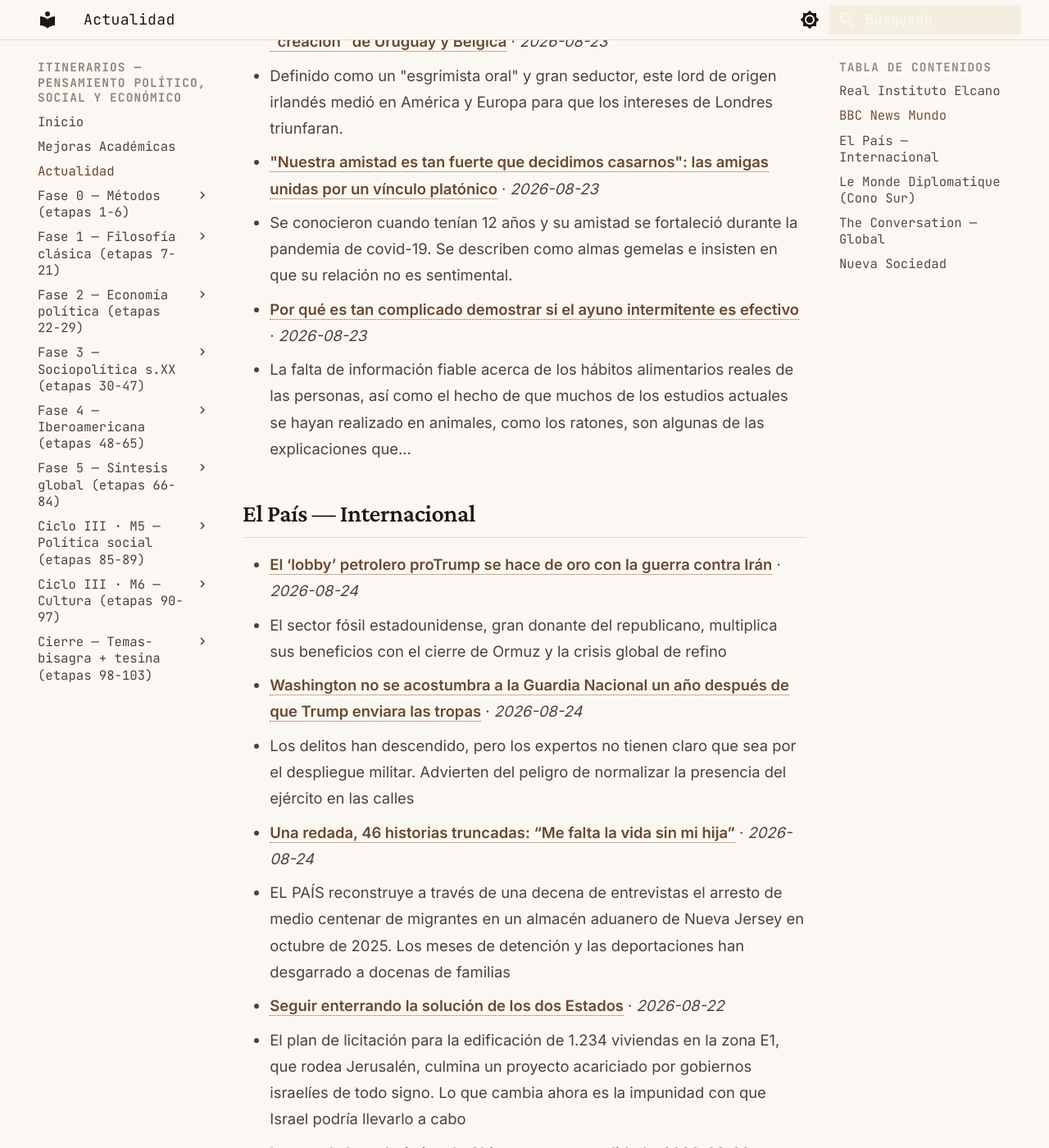
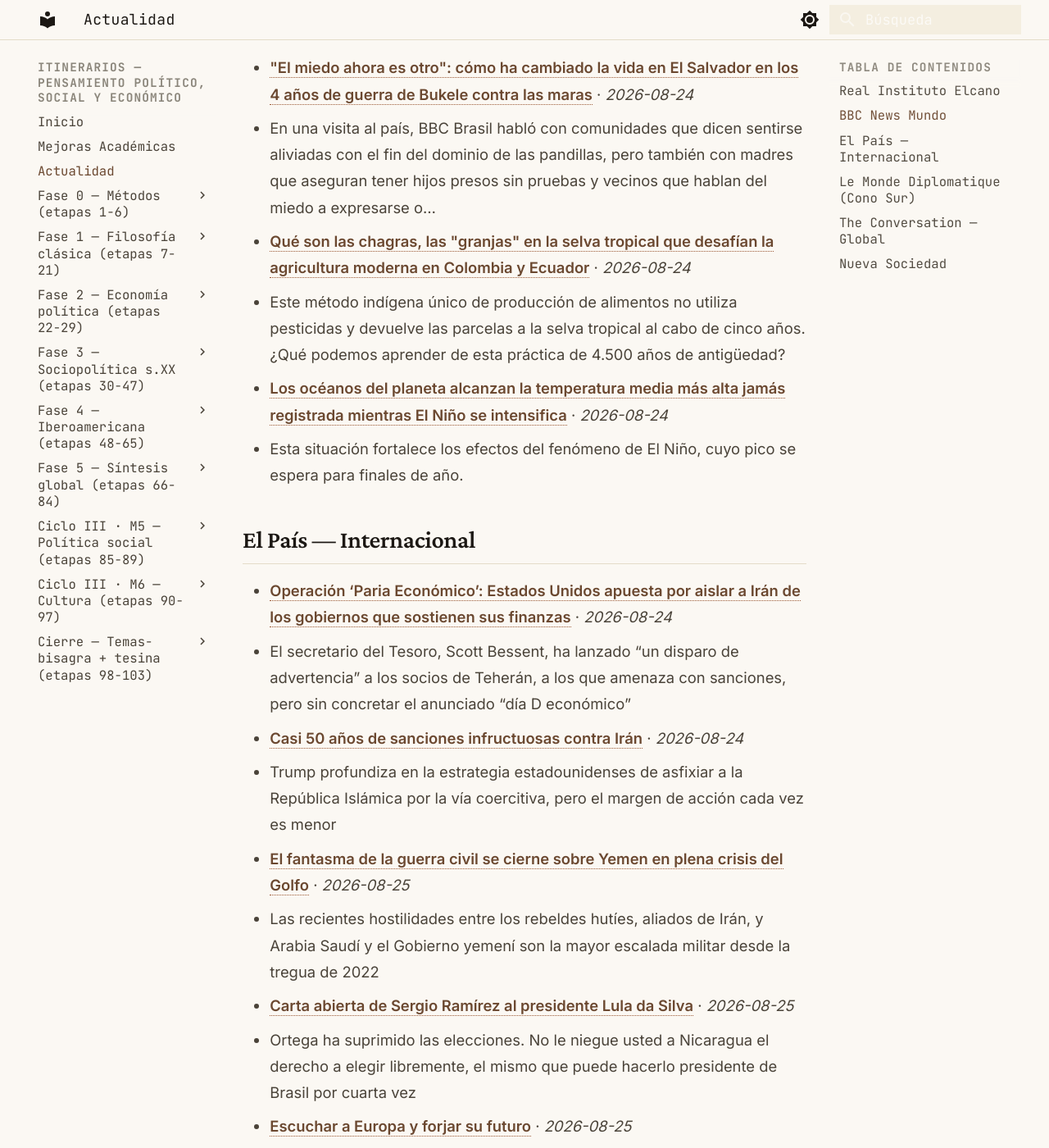
Before and after one commit to MrSpagVi/Curso, an MkDocs documentation site: the page built from docs/actualidad.md, in a window 1280 px wide and 1400 px high, scrolled down 1223 px. Shown: the whole window at 82% size. Built offline with MkDocs 1.6.1 and Material for MkDocs 9.7.7, drawn with Linux system fonts in a browser that asks for light colours; some of the changed text lies outside the part shown.

Commit message:
auto: actualidad 2026-08-25

```diff
--- a/docs/actualidad.md
+++ b/docs/actualidad.md
@@ -6,7 +6,7 @@ title: Actualidad
 
 Últimos titulares de fuentes que dictan agenda en ciencia política y geopolítica. Actualizado automáticamente cada día (vía GitHub Actions).
 
-_Última actualización: 2026-08-24 06:38 UTC_
+_Última actualización: 2026-08-25 06:31 UTC_
 
 !!! tip "Ritual mensual — #actualidad"
     El último sábado de cada mes: agarrá **un** titular de los de abajo y escribí **300 palabras** aplicándole **2 autores** del último mes que leíste. ¿Qué diría cada uno? ¿En qué chocan? No resumas la noticia — usala como caso para pensar con las herramientas que venís construyendo. Guardá el texto con el tag `#actualidad` en tu sistema de notas. Esto convierte la teoría en criterio sobre la coyuntura: el objetivo del plan no es citar a Maquiavelo, es leer el presente con él.
@@ -17,29 +17,29 @@ _Sin datos en esta ejecución. Visitar fuente: [https://www.realinstitutoelcano.
 
 ## BBC News Mundo
 
-- **[Tras la pista de un fantasma: cómo la BBC localizó al jefe de espionaje fugitivo de Al Assad tras una búsqueda de meses](https://www.bbc.com/mundo/articles/cy8e3696l7no?at_medium=RSS&at_campaign=rss)** · *2026-08-24*
-  - Una libreta ayudó a dar con Hussam Luka, alias "La Araña", quien fue uno de los hombres más temidos de Siria durante la era de Bashar al Assad.
-- **["El Estado de bienestar en un edificio": por qué son tan importantes las bibliotecas en Finlandia (y no solo para prestar libros)](https://www.bbc.com/mundo/articles/cj3gly8jkr2o?at_medium=RSS&at_campaign=rss)** · *2026-08-23*
-  - En Finlandia, las bibliotecas se valoran cada vez más no por la cantidad de libros que prestan, sino por cómo contribuyen al funcionamiento de la sociedad.
-- **[Quién fue John Ponsonby, el diplomático británico que fue clave para la "creación" de Uruguay y Bélgica](https://www.bbc.com/mundo/articles/c9qdp7gn45po?at_medium=RSS&at_campaign=rss)** · *2026-08-23*
-  - Definido como un "esgrimista oral" y gran seductor, este lord de origen irlandés medió en América y Europa para que los intereses de Londres triunfaran.
-- **["Nuestra amistad es tan fuerte que decidimos casarnos": las amigas unidas por un vínculo platónico](https://www.bbc.com/mundo/articles/cj03lyl6jzvo?at_medium=RSS&at_campaign=rss)** · *2026-08-23*
-  - Se conocieron cuando tenían 12 años y su amistad se fortaleció durante la pandemia de covid-19. Se describen como almas gemelas e insisten en que su relación no es sentimental.
-- **[Por qué es tan complicado demostrar si el ayuno intermitente es efectivo](https://www.bbc.com/mundo/articles/c70gde8p6k8o?at_medium=RSS&at_campaign=rss)** · *2026-08-23*
-  - La falta de información fiable acerca de los hábitos alimentarios reales de las personas, así como el hecho de que muchos de los estudios actuales se hayan realizado en animales, como los ratones, son algunas de las explicaciones que…
+- **["Las mujeres tienen deficiencias intelectuales": el exclusivo acceso de la BBC para ver cómo el Talibán gobierna Afganistán](https://www.bbc.com/mundo/articles/cpveym9rpvjo?at_medium=RSS&at_campaign=rss)** · *2026-08-25*
+  - Cinco años después del regreso de los talibanes al poder, un equipo de periodistas ha seguido durante dos años a figuras destacadas del movimiento islamista mientras este transforma el país.
+- **[Mark Carney, el primer ministro de Canadá que desafía a Trump y acepta pelear en la guerra comercial con EE.UU.](https://www.bbc.com/mundo/articles/ceq85gq9n1lo?at_medium=RSS&at_campaign=rss)** · *2026-08-24*
+  - Canadá y EE.UU. están enfilados hacia una guerra comercial luego de que las negociaciones para un acuerdo definitivo no llegaran a buen puerto. El primer ministro canadiense tiene ahora que convencer a su población de asumir las…
+- **["El miedo ahora es otro": cómo ha cambiado la vida en El Salvador en los 4 años de guerra de Bukele contra las maras](https://www.bbc.com/mundo/articles/c07rl0nl44no?at_medium=RSS&at_campaign=rss)** · *2026-08-24*
+  - En una visita al país, BBC Brasil habló con comunidades que dicen sentirse aliviadas con el fin del dominio de las pandillas, pero también con madres que aseguran tener hijos presos sin pruebas y vecinos que hablan del miedo a expresarse o…
+- **[Qué son las chagras, las "granjas" en la selva tropical que desafían la agricultura moderna en Colombia y Ecuador](https://www.bbc.com/mundo/articles/cp8e6pz7kglo?at_medium=RSS&at_campaign=rss)** · *2026-08-24*
+  - Este método indígena único de producción de alimentos no utiliza pesticidas y devuelve las parcelas a la selva tropical al cabo de cinco años. ¿Qué podemos aprender de esta práctica de 4.500 años de antigüedad?
+- **[Los océanos del planeta alcanzan la temperatura media más alta jamás registrada mientras El Niño se intensifica](https://www.bbc.com/mundo/articles/c790wv4gznwo?at_medium=RSS&at_campaign=rss)** · *2026-08-24*
+  - Esta situación fortalece los efectos del fenómeno de El Niño, cuyo pico se espera para finales de año.
 
 ## El País — Internacional
 
-- **[El ‘lobby’ petrolero proTrump se hace de oro con la guerra contra Irán](https://elpais.com/internacional/2026-08-24/el-lobby-petrolero-pro-trump-se-hace-de-oro-con-la-guerra-contra-iran.html)** · *2026-08-24*
-  - El sector fósil estadounidense, gran donante del republicano, multiplica sus beneficios con el cierre de Ormuz y la crisis global de refino
-- **[Washington no se acostumbra a la Guardia Nacional un año después de que Trump enviara las tropas](https://elpais.com/internacional/2026-08-24/washington-no-se-acostumbra-a-la-guardia-nacional-un-ano-despues-de-que-trump-enviara-las-tropas.html)** · *2026-08-24*
-  - Los delitos han descendido, pero los expertos no tienen claro que sea por el despliegue militar. Advierten del peligro de normalizar la presencia del ejército en las calles
-- **[Una redada, 46 historias truncadas: “Me falta la vida sin mi hija”](https://elpais.com/us/migracion/2026-08-24/una-redada-46-historias-truncadas-me-falta-la-vida-sin-mi-hija.html)** · *2026-08-24*
-  - EL PAÍS reconstruye a través de una decena de entrevistas el arresto de medio centenar de migrantes en un almacén aduanero de Nueva Jersey en octubre de 2025. Los meses de detención y las deportaciones han desgarrado a docenas de familias
-- **[Seguir enterrando la solución de los dos Estados](https://elpais.com/internacional/2026-08-22/seguir-enterrando-la-solucion-de-los-dos-estados.html)** · *2026-08-22*
-  - El plan de licitación para la edificación de 1.234 viviendas en la zona E1, que rodea Jerusalén, culmina un proyecto acariciado por gobiernos israelíes de todo signo. Lo que cambia ahora es la impunidad con que Israel podría llevarlo a cabo
-- **[La ruta de la seda ártica de China ya es una realidad](https://elpais.com/opinion/2026-08-22/la-ruta-de-la-seda-artica-de-china-ya-es-una-realidad.html)** · *2026-08-22*
-  - El avance global de Pekín no es principalmente militar ni diplomático; es sobre todo industrial
+- **[Operación ‘Paria Económico’: Estados Unidos apuesta por aislar a Irán de los gobiernos que sostienen sus finanzas](https://elpais.com/internacional/2026-08-24/estados-unidos-da-un-ultimatum-a-cualquier-pais-lo-suficientemente-loco-como-para-seguir-negociando-con-iran.html)** · *2026-08-24*
+  - El secretario del Tesoro, Scott Bessent, ha lanzado “un disparo de advertencia” a los socios de Teherán, a los que amenaza con sanciones, pero sin concretar el anunciado “día D económico”
+- **[Casi 50 años de sanciones infructuosas contra Irán](https://elpais.com/internacional/2026-08-24/medio-siglo-de-sanciones-estadounidenses-infructuosas-contra-iran.html)** · *2026-08-24*
+  - Trump profundiza en la estrategia estadounidenses de asfixiar a la República Islámica por la vía coercitiva, pero el margen de acción cada vez es menor
+- **[El fantasma de la guerra civil se cierne sobre Yemen en plena crisis del Golfo](https://elpais.com/internacional/2026-08-25/el-fantasma-de-la-guerra-civil-se-cierne-sobre-yemen-en-plena-crisis-del-golfo.html)** · *2026-08-25*
+  - Las recientes hostilidades entre los rebeldes hutíes, aliados de Irán, y Arabia Saudí y el Gobierno yemení son la mayor escalada militar desde la tregua de 2022
+- **[Carta abierta de Sergio Ramírez al presidente Lula da Silva](https://elpais.com/opinion/2026-08-25/carta-abierta-de-sergio-ramirez-al-presidente-lula-da-silva.html)** · *2026-08-25*
+  - Ortega ha suprimido las elecciones. No le niegue usted a Nicaragua el derecho a elegir libremente, el mismo que puede hacerlo presidente de Brasil por cuarta vez
+- **[Escuchar a Europa y forjar su futuro](https://elpais.com/opinion/2026-08-25/escuchar-a-europa-y-forjar-su-futuro.html)** · *2026-08-25*
+  - Entre las decisiones fundamentales que tenemos que tomar, una destaca sobre las demás: alcanzar, antes de que acabe el año, un acuerdo sobre nuestro Presupuesto a largo plazo para 2028-2034
 
 ## Le Monde Diplomatique (Cono Sur)
 
@@ -47,16 +47,16 @@ _Sin datos en esta ejecución. Visitar fuente: [https://www.eldiplo.org/feed/](h
 
 ## The Conversation — Global
 
-- **[Who are the Brethren and what do they believe in?](https://theconversation.com/who-are-the-brethren-and-what-do-they-believe-in-290324)** · *2026-08-24*
-  - While the sect has some very conservative views and has been politically involved in recent years, its political impact has been limited.
-- **[Backyard bird feeding could be a bird flu ‘superspreader’. An expert explains](https://theconversation.com/backyard-bird-feeding-could-be-a-bird-flu-superspreader-an-expert-explains-290317)** · *2026-08-24*
-  - This seemingly harmless hobby could accelerate the spread of the deadly H5N1 strain.
-- **[Nearly every Australian engages with arts and culture. Politicians should pay attention](https://theconversation.com/nearly-every-australian-engages-with-arts-and-culture-politicians-should-pay-attention-289514)** · *2026-08-24*
-  - Governments at all levels often assume arts funding is not electorally popular. New data shows they are wrong.
-- **[Book Week is not just for big kids. How to engage babies and toddlers at storytime](https://theconversation.com/book-week-is-not-just-for-big-kids-how-to-engage-babies-and-toddlers-at-storytime-289401)** · *2026-08-24*
-  - Try funny voices, point out objects you know and don’t worry if your child would rather just sit on the book.
-- **[Insurers have a lot of data about us. Where do they get it, and how do they use it?](https://theconversation.com/insurers-have-a-lot-of-data-about-us-where-do-they-get-it-and-how-do-they-use-it-290053)** · *2026-08-24*
-  - Your insurer could know a lot more than just what’s on your application form. It’s worth understanding where this information comes from and how it can be used.
+- **[The Suburban Rail Loop will play a major role in the 2026 Victorian election. Why is it so controversial?](https://theconversation.com/the-suburban-rail-loop-will-play-a-major-role-in-the-2026-victorian-election-why-is-it-so-controversial-288923)** · *2026-08-25*
+  - It is an unenviable position for a government to have potentially misallocated tens of billions of dollars to poorly selected infrastructure.
+- **[NZ election poll watch: right still leads left, but Opportunity could deny it a majority](https://theconversation.com/nz-election-poll-watch-right-still-leads-left-but-opportunity-could-deny-it-a-majority-290340)** · *2026-08-25*
+  - With just over two months until the election, polls have settled into a new normal, with no clear frontrunner evident.
+- **[Can you eat too much tinned tuna?](https://theconversation.com/can-you-eat-too-much-tinned-tuna-289229)** · *2026-08-25*
+  - Tinned tuna is affordable, high in protein and doesn’t need cooking, making it a convenient and nutritious lunchtime staple. Here’s how much you can eat.
+- **[Aussie players are smashing transfer records. Does this benefit or harm Australian soccer?](https://theconversation.com/aussie-players-are-smashing-transfer-records-does-this-benefit-or-harm-australian-soccer-290321)** · *2026-08-25*
+  - Several Socceroos have earned huge new deals at European clubs. These moves can both boost, and harm, Australian soccer as a whole.
+- **[Can you teach yourself to detect AI writing? Maybe](https://theconversation.com/can-you-teach-yourself-to-detect-ai-writing-maybe-289236)** · *2026-08-25*
+  - There’s no single giveaway. But there are patterns.
 
 ## Nueva Sociedad
 
```
